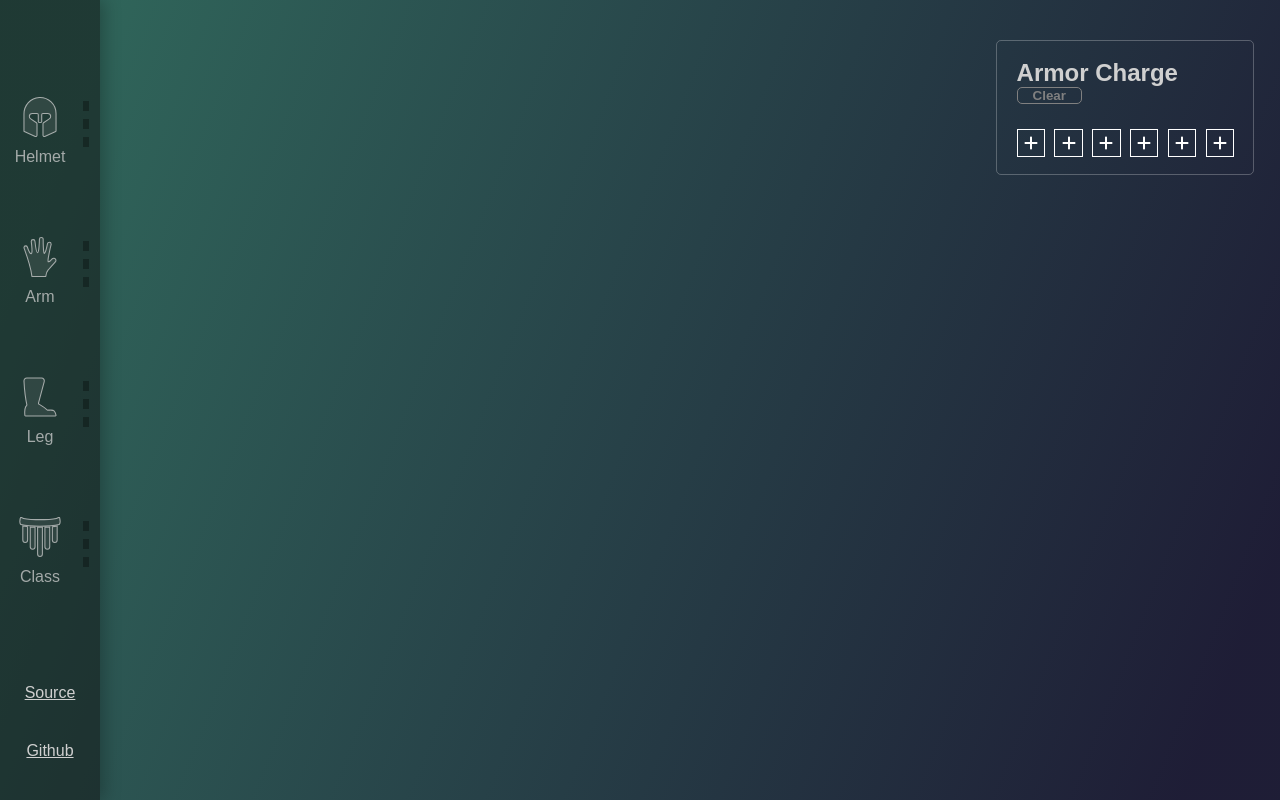
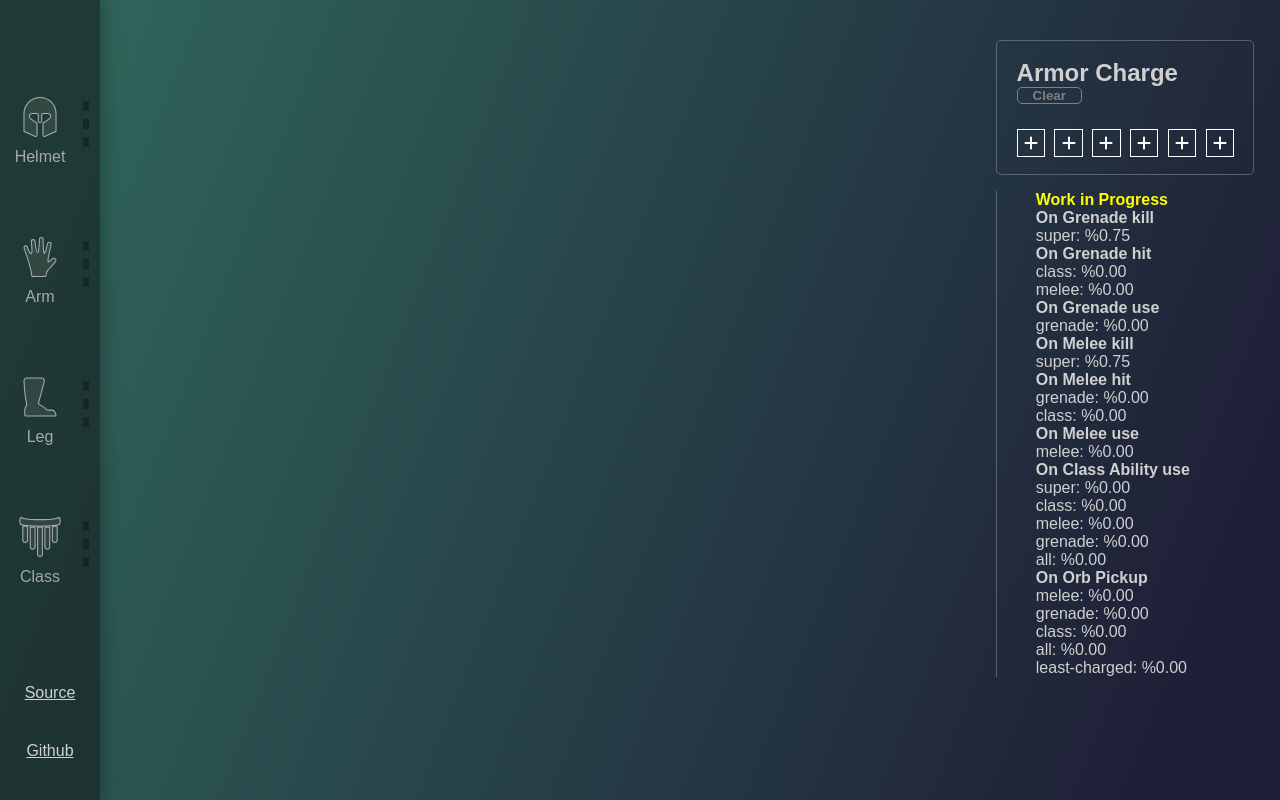
Before and after one commit to cranberriez/destiny-mod-calculator, a React (Create React App) app: page / in a window 1280 px wide. Built offline with nearby package versions, Linux system fonts and the light colour scheme.

Commit message:
added mod clear button and basic breakdown visual

```diff
--- a/src/App.js
+++ b/src/App.js
@@ -2,7 +2,7 @@ import React, { useState } from 'react';
 import { BrowserRouter as Router, Routes, Route } from 'react-router-dom';
 import Armor from './components/armor.js'
 import ArmorCharge from './components/armorCharge.js';
-// import Breakdown from './components/breakdown.js'
+import Breakdown from './components/breakdown.js'
 import Navbar from './components/navbar.js'
 import './App.css';
 import data from './data/data.json'
@@ -60,16 +60,16 @@ function App() {
                 </main>
             </Router>
             <div className="breakdown">
-                    {/* <Breakdown
+                    <ArmorCharge
+                        armorCharge={armorCharge}
+                        setArmorCharge={setArmorCharge}
+                    />
+                    <Breakdown
                         helmetMods={helmetMods}
                         armMods={armMods}
                         legMods={legMods}
                         classMods={classMods}
                         armorCharge={armorCharge}
-                    /> */}
-                    <ArmorCharge
-                        armorCharge={armorCharge}
-                        setArmorCharge={setArmorCharge}
                     />
             </div>
         </div>
--- a/src/components/armor.js
+++ b/src/components/armor.js
@@ -19,8 +19,27 @@ function Armor(props) {
         setModCount(modID, selectedCount)
     }
 
+    function clearMods() {
+        Object.keys(modData).forEach((mod) => {
+            console.log(mod)
+            if (modData[mod].count !== 0) {
+                setModCount(mod, 0)
+            }
+            setSlotted(['','',''])
+        })
+    }
+
+    function isModSlotted(slots) {
+        for (let i = 0; i < slots.length; i++) {
+            if (slots[i] !== '') return true
+        }
+        return false
+    }
+
     return (
         <div className={armorName + " Armor"}>
+            <button className={`mod-clear-button ${isModSlotted(slotted) ? '': 'hidden'}`} onClick={clearMods}>Clear Mods</button>
+
             {Object.entries(modData).map(([mod, modData]) => (
                  <Mod
                     key={mod}
--- a/src/components/breakdown.js
+++ b/src/components/breakdown.js
@@ -82,8 +82,7 @@ function Breakdown(props) {
 
             setBreakdown(prevBreakdown => {
                 const updatedBreakdown = { ...prevBreakdown }
-                // const existingValue = updatedBreakdown[ability][type][generates] ?? 0
-                // updatedBreakdown[ability][type][generates] = Number(existingValue) + stacks[count]
+
                 if (kickstart && stacks[count] > 0) {
                     updatedBreakdown[ability][type][generates] = stacks[count + armorCharge.charge]
                 }
--- a/src/components/css/armor.css
+++ b/src/components/css/armor.css
@@ -11,4 +11,28 @@
     overflow-x: hidden;
 
     max-height: 100vh;
+    position: relative;
 }
+
+.mod-clear-button {
+    position: absolute;
+    color: #E74C3C;
+    background-color: transparent;
+    border: 1px solid #E74C3C;
+    border-radius: 5px;
+    padding: 6px 10px;
+    font-size: 16px;
+    top: 18px;
+    left: 1vw;
+    cursor: pointer;
+    transition: 200ms;
+}
+
+.mod-clear-button:hover {
+    background-color: #E74C3C;
+    color: #d0d0d0;
+}
+
+.mod-clear-button.hidden {
+    display: none;
+}
--- /dev/null
+++ b/src/components/css/breakdown.css
@@ -0,0 +1,15 @@
+.Breakdown {
+    margin-top: 2vh;
+    border-left: 1px solid rgba(255,255,255,0.25);
+    padding-left: 3vw;
+
+    color: #d0d0d0;
+
+    position: relative;
+}
+
+.Breakdown::before {
+    content: 'Work in Progress';
+    font-weight: bold;
+    color: yellow;
+}
```
